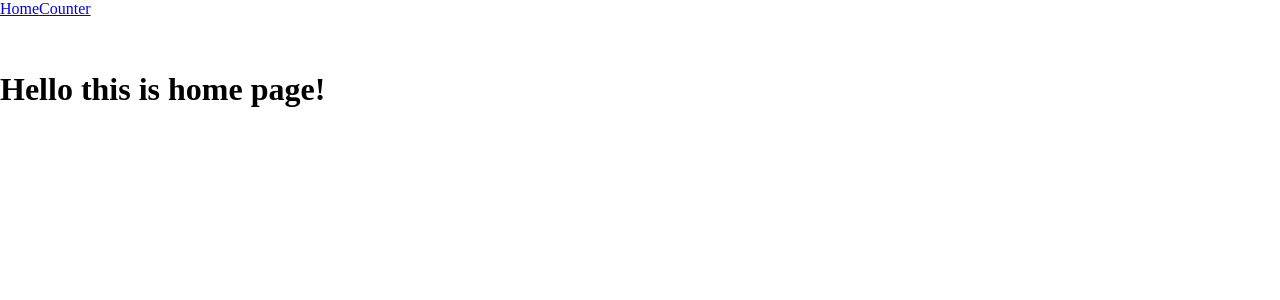
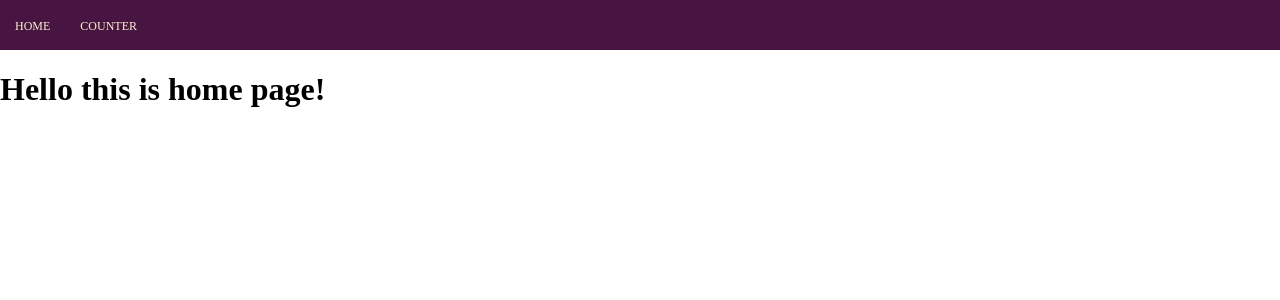
Before and after one commit to ecconomix/react_redux_examples, a React app: page / in a window 1280 px wide. Shown: the top 300 px of the page. Built offline with nearby package versions, Linux system fonts and the light colour scheme; what redux-create-reducer would draw is missing.

Commit message:
Added basic styles

```diff
--- a/package.json
+++ b/package.json
@@ -28,6 +28,7 @@
   "devDependencies": {
     "css-loader": "^2.1.1",
     "html-webpack-plugin": "^3.2.0",
+    "mini-css-extract-plugin": "^0.7.0",
     "node-sass": "^4.12.0",
     "redux-logger": "^3.0.6",
     "sass-loader": "^7.1.0",
--- a/src/components/Header/Header.jsx
+++ b/src/components/Header/Header.jsx
@@ -5,7 +5,7 @@ import theme from './theme.scss';
 
 const Header = () => (
   <header className={theme.headerContanier}>
-    <Navigation />
+    <Navigation theme={theme} />
   </header>
 );
 
--- a/src/components/Header/Navigation/Navigation.jsx
+++ b/src/components/Header/Navigation/Navigation.jsx
@@ -1,10 +1,10 @@
 import React from 'react';
 import { Link } from 'react-router-dom';
 
-const Navigation = () => (
-  <nav>
-    <Link to="/">Home</Link>
-    <Link to="/counter">Counter</Link>
+const Navigation = ({ theme, test}) => (
+  <nav className={theme.navContainer}>
+    <Link to="/" className={theme.navLink}>Home</Link>
+    <Link to="/counter" className={theme.navLink}>Counter</Link>
   </nav>
 );
 
--- a/src/components/Header/theme.scss
+++ b/src/components/Header/theme.scss
@@ -1,3 +1,18 @@
+@import '../../styles/colors';
+
 .headerContanier {
+  align-items: center;
+  background-color: $purple;
+  display: flex;
   height: 50px;
+
+  .navContainer {
+    .navLink {
+      color: $white;
+      text-decoration: none;
+      margin: 0 15px;
+      text-transform: uppercase;
+      font-size: 12px;
+    }
+  }
 }
--- a/src/index.js
+++ b/src/index.js
@@ -8,7 +8,7 @@ import Header from 'components/Header';
 import Counter from 'containers/CounterContainers/Counter';
 import reducer from './reducers';
 import { BrowserRouter, Route } from 'react-router-dom';
-import './styles/main.css';
+import './styles/main.scss';
 
 const store = createStore(
   reducer,
@@ -17,8 +17,9 @@ const store = createStore(
 render(
   <BrowserRouter>
     <Provider store={store}>
-      <Header />
+
       <BrowserRouter>
+        <Header />
         <Route exact path="/" component={App} />
         <Route path="/counter" component={Counter} />
       </BrowserRouter>
--- /dev/null
+++ b/src/styles/colors.scss
@@ -0,0 +1,5 @@
+$purple: #481542;
+$red: #cc4b43;
+$yellow: #f4e48f;
+$grey: #453b44;
+$white: #fcf0d0;
--- a/src/styles/main.css
+++ b/src/styles/main.scss
@@ -7,4 +7,8 @@ body {
 
 #root {
   height: 100%;
+
+  .container {
+    padding: 0 15px;
+  }
 }
--- a/webpack.config.js
+++ b/webpack.config.js
@@ -1,4 +1,5 @@
 const path = require('path');
+const webpack = require('webpack');
 const HtmlWebpackPlugin = require('html-webpack-plugin');
 
 module.exports = {
@@ -10,7 +11,8 @@ module.exports = {
   mode: 'development',
   devServer: {
     contentBase: './dist',
-    open: false
+    open: false,
+    historyApiFallback: true,
   },
   module: {
     rules: [
@@ -28,7 +30,9 @@ module.exports = {
           {
             loader: 'css-loader',
             options: {
-              modules: true
+              modules: true,
+              importLoaders: 1,
+              localIdentName: '[local]_[hash:base64:5]'
             }
           },
           'sass-loader'
@@ -44,8 +48,11 @@ module.exports = {
       actionTypes: path.resolve(__dirname, 'src/constants/actionTypes'),
     }
   },
-  plugins: [new HtmlWebpackPlugin({
+  plugins: [
+    new webpack.NamedModulesPlugin(),
+    new HtmlWebpackPlugin({
     filename: 'index.html',
     template: './public/index.html',
-  })]
+  }),
+]
 };
```
Also changed, not shown: 1 other file (tests, documents, lock files or other folders).
